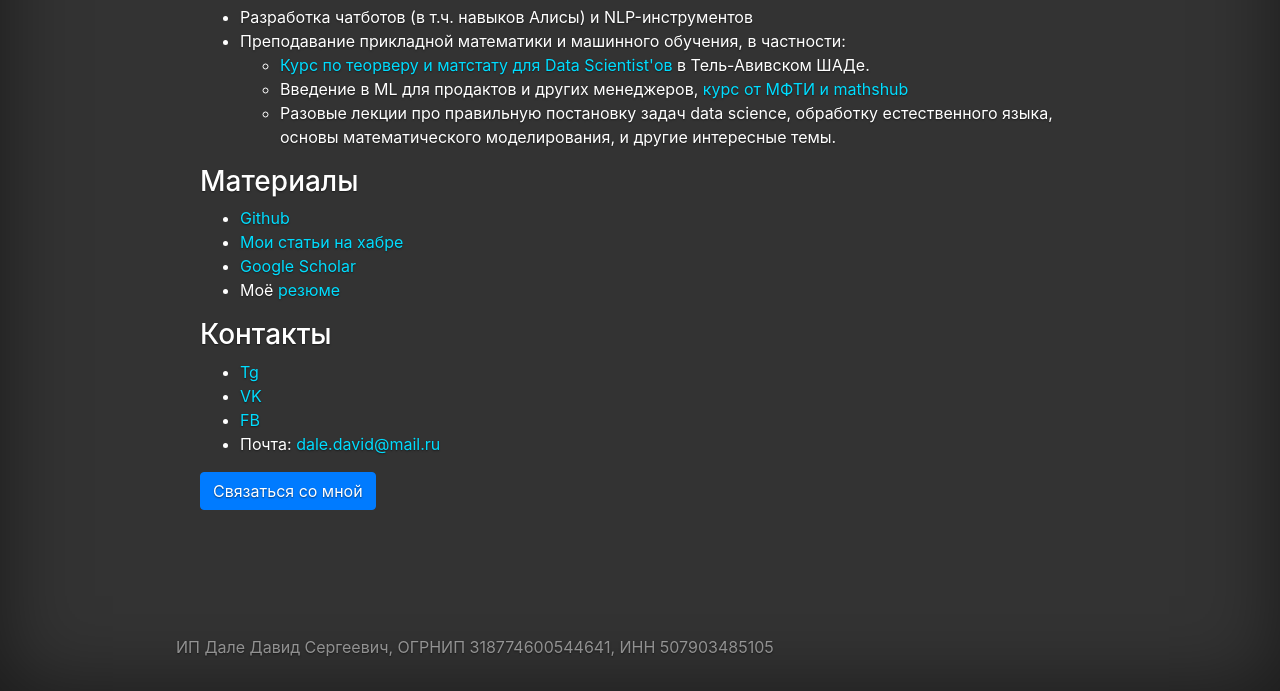
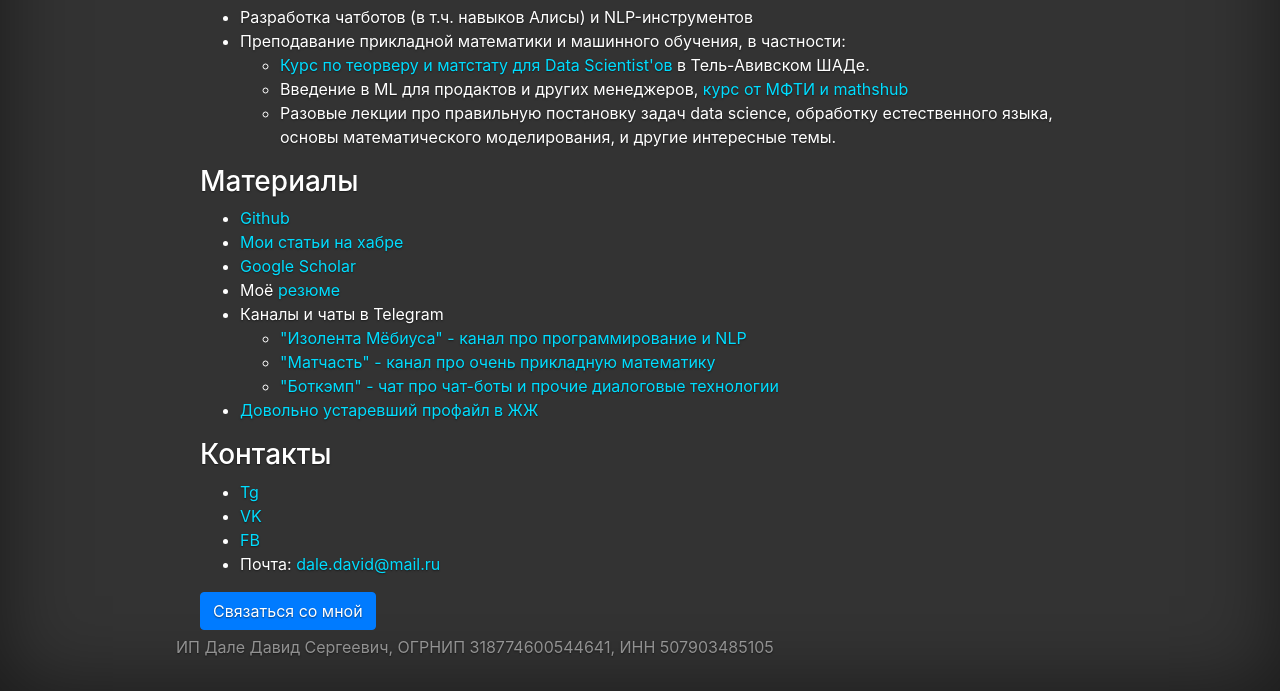
Before and after one commit to avidale/avidale.github.io, a plain HTML site: page index.html in a window 1280 px wide. Shown: the part 109-800 px from the top of the page. Drawn offline with nearby package versions, Linux system fonts and the light colour scheme; a script that the page names is missing.

Commit message:
add the public telegram channels

```diff
--- a/index.html
+++ b/index.html
@@ -57,6 +57,14 @@
 			<li><a href="https://habr.com/ru/users/cointegrated/posts/">Мои статьи на хабре</a></li>
 			<li><a href="https://scholar.google.com/citations?user=4GB_6AcAAAAJ&hl=en">Google Scholar</a></li>
 			<li>Моё <a href="https://yadi.sk/i/ANYxKmXu3WhHGg">резюме</a></li>
+			<li> Каналы и чаты в Telegram
+				<ul>
+					<li><a href="https://t.me/izolenta_mebiusa">"Изолента Мёбиуса" - канал про программирование и NLP</a></li>
+					<li><a href="https://t.me/matchast">"Матчасть" - канал про очень прикладную математику</a></li>
+					<li><a href="https://t.me/botcamp_community">"Боткэмп" - чат про чат-боты и прочие диалоговые технологии</a></li>
+				</ul>
+			</li>
+			<li><a href="https://cointegrated.livejournal.com/">Довольно устаревший профайл в ЖЖ</a></li>
 		</ul>
 	</div>
 	<div>
```
Also changed, not shown: 1 other file.
